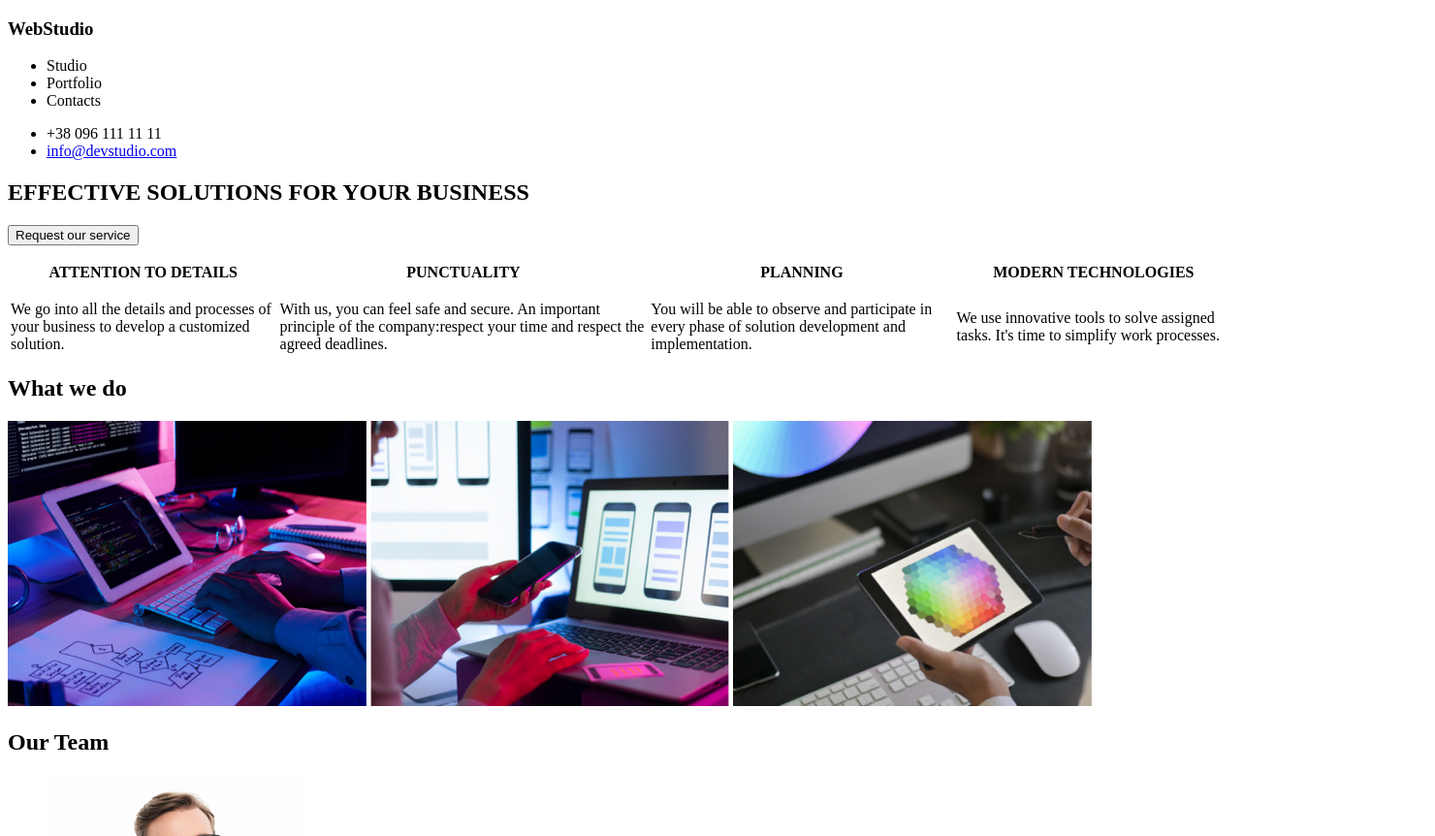
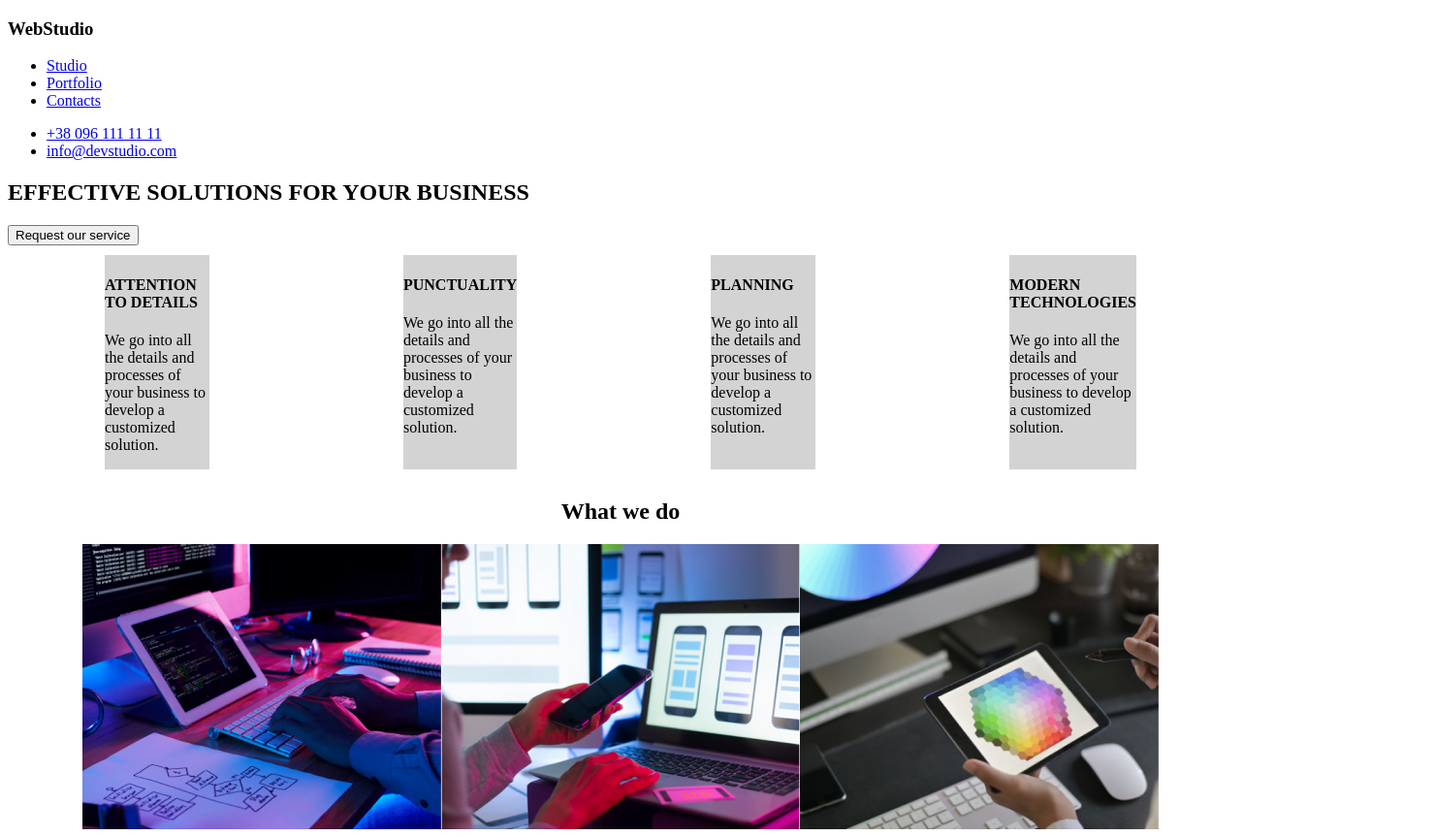
Before and after one commit to veronicapetre/goit-markup-hw-01, a plain HTML site: page index.html in a window 1280 px wide. Shown: the top 862 px of the page at 97% size, 1480 px wide, since content can reach past the window. Drawn offline with Linux system fonts and the light colour scheme.

Commit message:
improvements, some css style

```diff
--- a/index.html
+++ b/index.html
@@ -8,14 +8,14 @@
       <h3>WebStudio</h3>
       <nav>
         <ul>
-          <li>Studio</li>
-          <li>Portfolio</li>
-          <li>Contacts</li>
+          <li><a href="/studio.html">Studio</a></li>
+          <li><a href="/studio.html">Portfolio</a></li>
+          <li><a href="/studio.html">Contacts</a></li>
         </ul>
       </nav>
       <ul>
-        <li>+38 096 111 11 11</li>
-        <li><a href="info@devstudio.com">info@devstudio.com</a></li>
+        <li><a href="tel:+380961111111">+38 096 111 11 11</a></li>
+        <li><a href="mailto:info@devstudio.com">info@devstudio.com</a></li>
       </ul>
     </header>
     <main>
@@ -23,118 +23,135 @@
         <h1>EFFECTIVE SOLUTIONS FOR YOUR BUSINESS</h1>
         <button type="button">Request our service</button>
       </section>
-      <section>
-        <table>
-          <thead>
-            <tr>
-              <th><p>ATTENTION TO DETAILS</p></th>
-              <th><p>PUNCTUALITY</p></th>
-              <th><p>PLANNING</p></th>
-              <th><p>MODERN TECHNOLOGIES</p></th>
-            </tr>
-          </thead>
-          <tbody>
-            <tr>
-              <td>
-                We go into all the details and processes of your business to
-                develop a customized solution.
-              </td>
-              <td>
-                With us, you can feel safe and secure. An important principle of
-                the company:respect your time and respect the agreed deadlines.
-              </td>
-              <td>
-                You will be able to observe and participate in every phase of
-                solution development and implementation.
-              </td>
-              <td>
-                We use innovative tools to solve assigned tasks. It's time to
-                simplify work processes.
-              </td>
-            </tr>
-          </tbody>
-        </table>
+
+      <section class="container">
+        <div class="element">
+          <h4>ATTENTION TO DETAILS</h4>
+          <p>
+            We go into all the details and processes of your business to develop
+            a customized solution.
+          </p>
+        </div>
+
+        <div class="element">
+          <h4>PUNCTUALITY</h4>
+          <p>
+            We go into all the details and processes of your business to develop
+            a customized solution.
+          </p>
+        </div>
+
+        <div class="element">
+          <h4>PLANNING</h4>
+          <p>
+            We go into all the details and processes of your business to develop
+            a customized solution.
+          </p>
+        </div>
+
+        <div class="element">
+          <h4>MODERN TECHNOLOGIES</h4>
+          <p>
+            We go into all the details and processes of your business to develop
+            a customized solution.
+          </p>
+        </div>
       </section>
-      <section>
-        <h2>What we do</h2>
+
+      <h2 class="section-title">What we do</h2>
+      <section class="container">
+        <div>
           <img
             src="/images/img1.png"
             alt="software-development"
             width="370"
             height="294"
           />
+        </div>
+        <div>
           <img
             src="/images/img2.png"
             alt="mobile-optimization"
             width="370"
             height="294"
           />
+        </div>
+        <div>
           <img
             src="/images/img3.png"
             alt="color-palette"
             width="370"
             height="294"
           />
+        </div>
       </section>
-      <section>
-        <h2>Our Team</h2>
-        <figure>
+
+      <h2 class="section-title">Our Team</h2>
+      <section class="container">
+        <div class="element">
           <img
             src="/images/cw.png"
             alt="Christopher Walker"
             width="270"
             height="260"
           />
-          <figcaption>
           <h4>Christopher Walker</h4>
           <p>Product Designer</p>
-          </figcaption>
-        </figure>
-        <figure>
+        </div>
+        <div class="element">
           <img
             src="/images/ke.png"
             alt="Kylie Evans"
             width="270"
             height="260"
           />
-          <figcaption>
           <h4>Kylie Evans</h4>
           <p>Frontend Developer</p>
-          </figcaption>
-        </figure>
-        <figure>
+        </div>
+        <div class="element">
           <img
             src="/images/rh.png"
             alt="Ryan Harris"
             width="270"
             height="260"
           />
-          <figcaption>
           <h4>Ryan Harris</h4>
           <p>Marketing</p>
-          </figcaption>
-        </figure>
-        <figure>
+        </div>
+        <div class="element">
           <img
             src="/images/tm.png"
             alt="Tyler Moore"
             width="270"
             height="260"
           />
-          <figcaption>
           <h4>Tyler Moore</h4>
           <p>UI Designer</p>
-          </figcaption>
-        </figure>
+        </div>
       </section>
     </main>
     <footer>
       <h3>WebStudio</h3>
       <address>
         <p>695 Park Ave, New York, NY 10065, United States</p>
-        <a href="mailto:info@example.com">info@example.com</a>
+        <a href="mailto:info@example.com">info@example.com</a><br />
         <a href="tel:+1212-772-4150">+1 212-772-4150</a>
       </address>
     </footer>
   </body>
 </html>
+
+<style>
+  .container {
+    display: flex;
+    justify-content: center;
+  }
+
+  .element {
+    background-color: lightgrey;
+    margin: 10px 100px 10px 100px;
+  }
+  .section-title {
+    text-align: center;
+  }
+</style>
```
Lines whose indentation alone changed are shown as unchanged.
